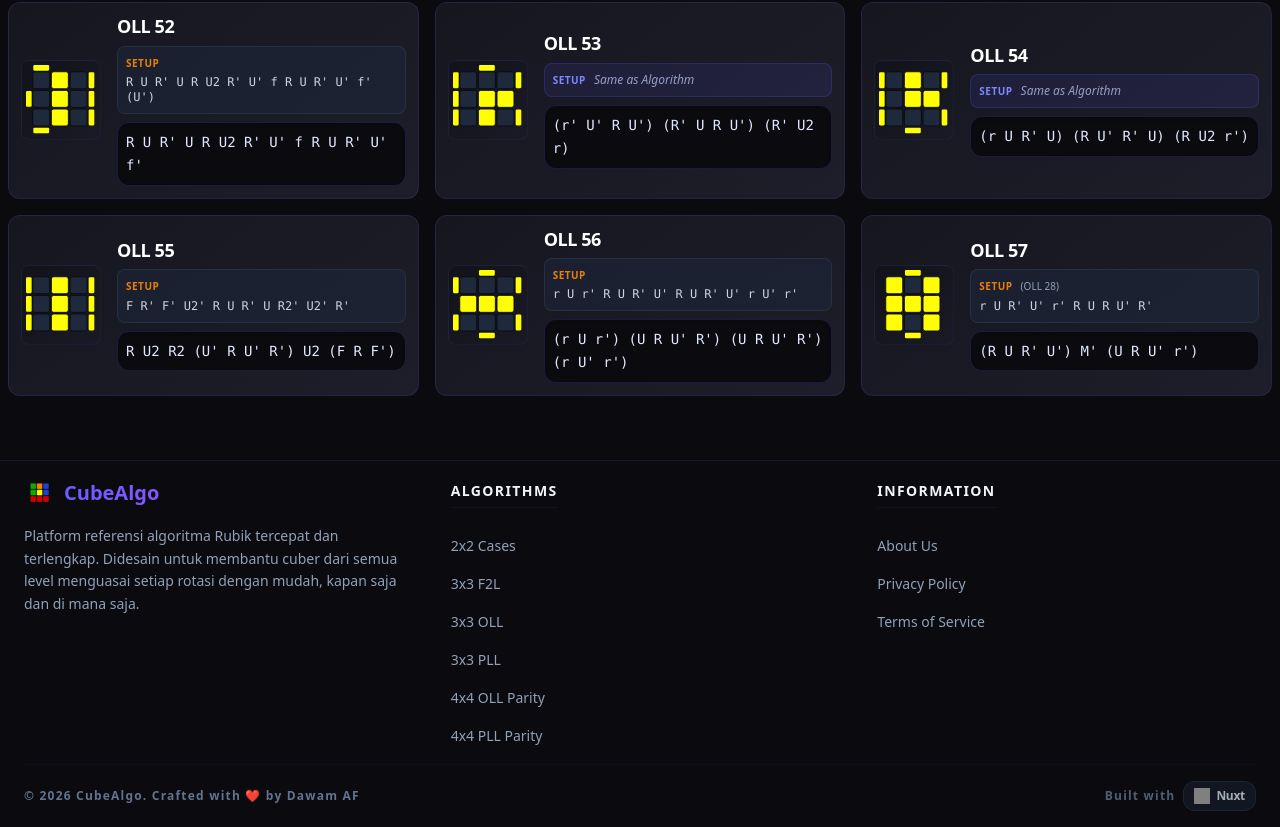
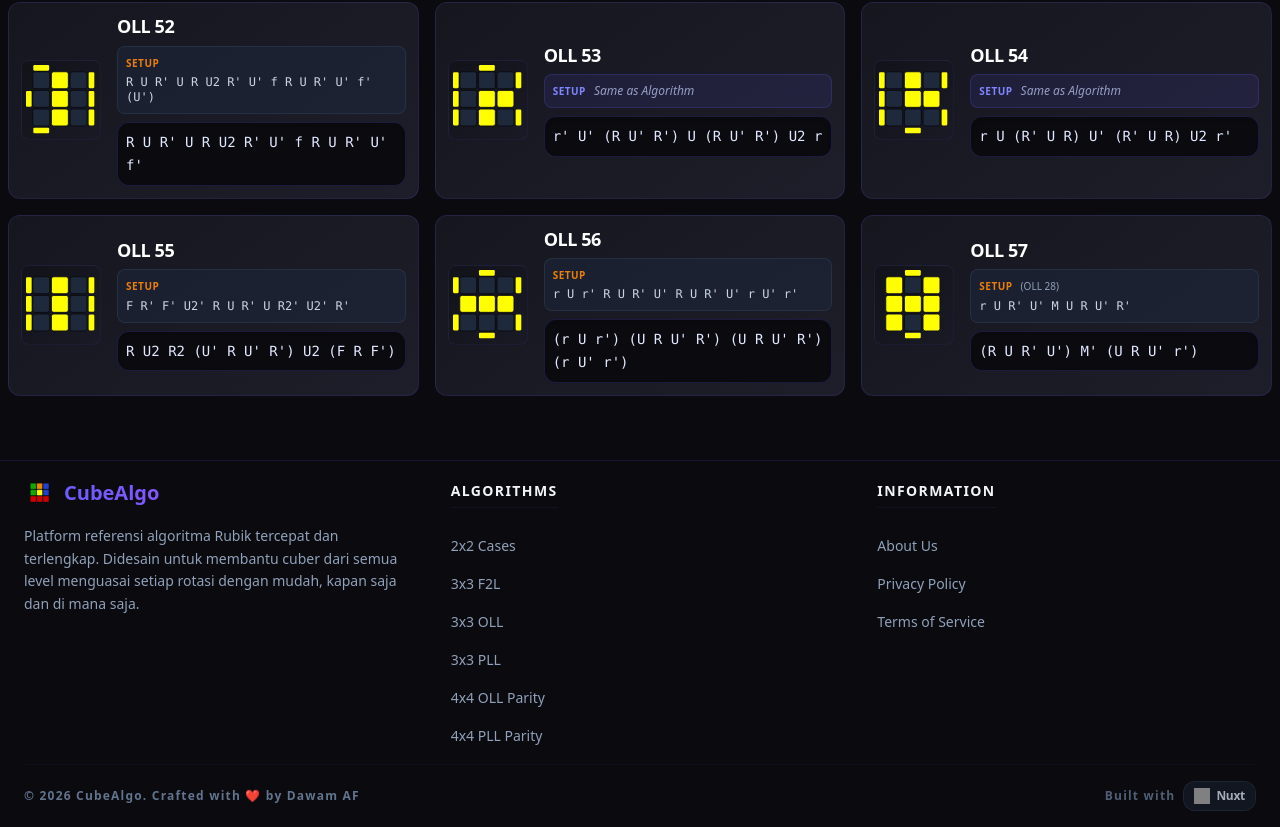
Before and after one commit to dwmaf/cubealgo, a Nuxt app: page /3x3-oll in a window 1280 px wide. Shown: the part 3722-4549 px from the top of the page. Built offline with nearby package versions, Linux system fonts and the light colour scheme; grey boxes are pictures that could not be loaded.

Commit message:
change some grouping in pll & oll

```diff
--- a/app/pages/3x3-oll.vue
+++ b/app/pages/3x3-oll.vue
@@ -110,11 +110,11 @@ const ollAlgorithms = [
     { id: 50, setup: "F U R U' R' F' R U R' U R U2 R'", algorithm: "R U2 R' U' R U' R' F R U R' U' F'" },
     { id: 51, setup_name: "OLL 48", setup: "F (R U R' U') (R U R' U') F'", algorithm: "f (R U R' U') (R U R' U') f'" },
     { id: 52, setup: "R U R' U R U2 R' U' f R U R' U' f' (U')", algorithm: "R U R' U R U2 R' U' f R U R' U' f'" },
-    { id: 53, setup: "Same as Algo", algorithm: "(r' U' R U') (R' U R U') (R' U2 r)" },
-    { id: 54, setup: "Same as Algo", algorithm: "(r U R' U) (R U' R' U) (R U2 r')" },
+    { id: 53, setup: "Same as Algo", algorithm: "r' U' (R U' R') U (R U' R') U2 r" },
+    { id: 54, setup: "Same as Algo", algorithm: "r U (R' U R) U' (R' U R) U2 r'" },
     { id: 55, setup: "F R' F' U2' R U R' U R2' U2' R'", algorithm: "R U2 R2 (U' R U' R') U2 (F R F')" },
     { id: 56, setup: "r U r' R U R' U' R U R' U' r U' r'", algorithm: "(r U r') (U R U' R') (U R U' R') (r U' r')" },
-    { id: 57, setup_name: "OLL 28", setup: "r U R' U' r' R U R U' R'", algorithm: "(R U R' U') M' (U R U' r')" },
+    { id: 57, setup_name: "OLL 28", setup: "r U R' U' M U R U' R'", algorithm: "(R U R' U') M' (U R U' r')" },
 ]
 const sortBy = ref('number')
 
```
Also changed, not shown: app/pages/3x3-pll.vue (+4 -4 lines).
